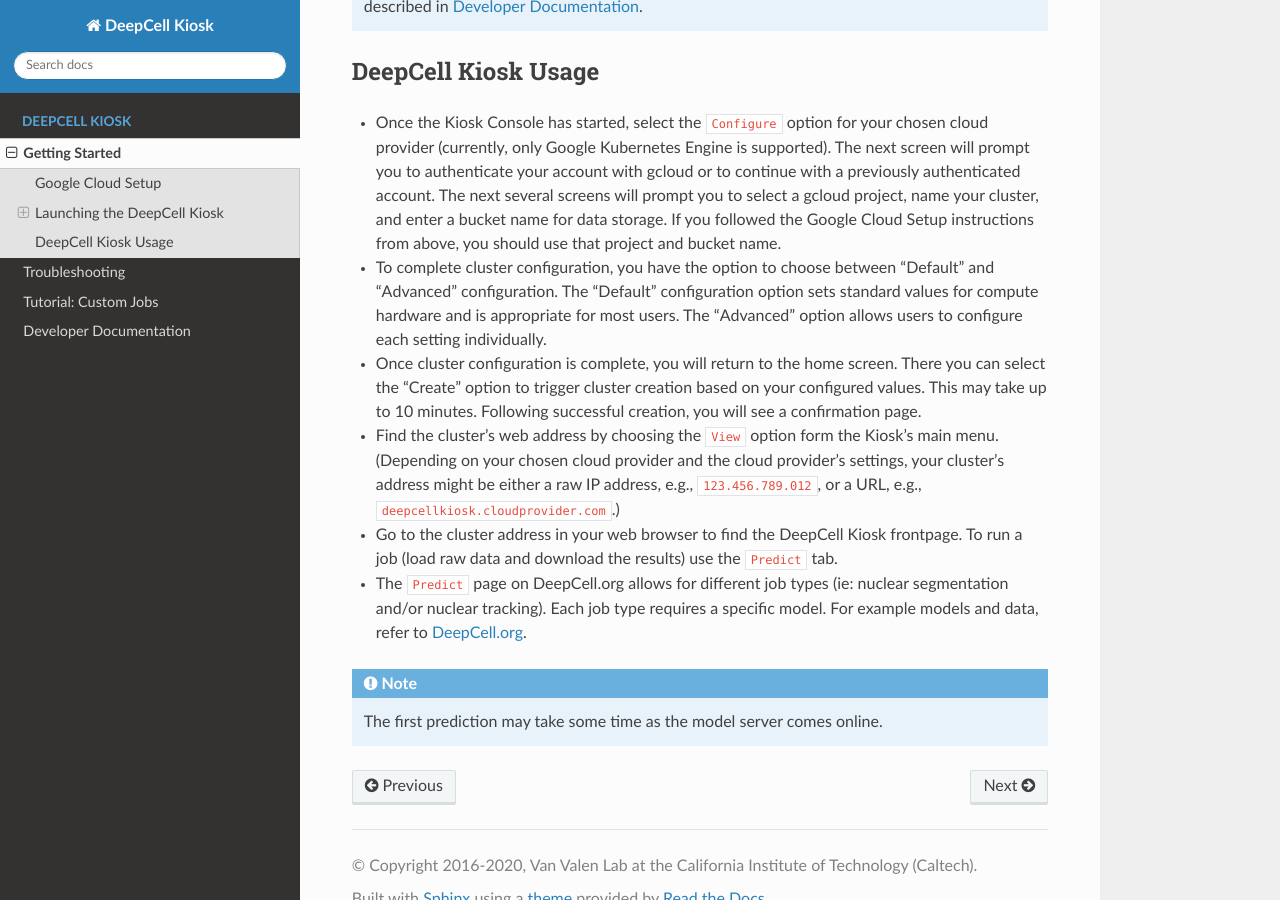
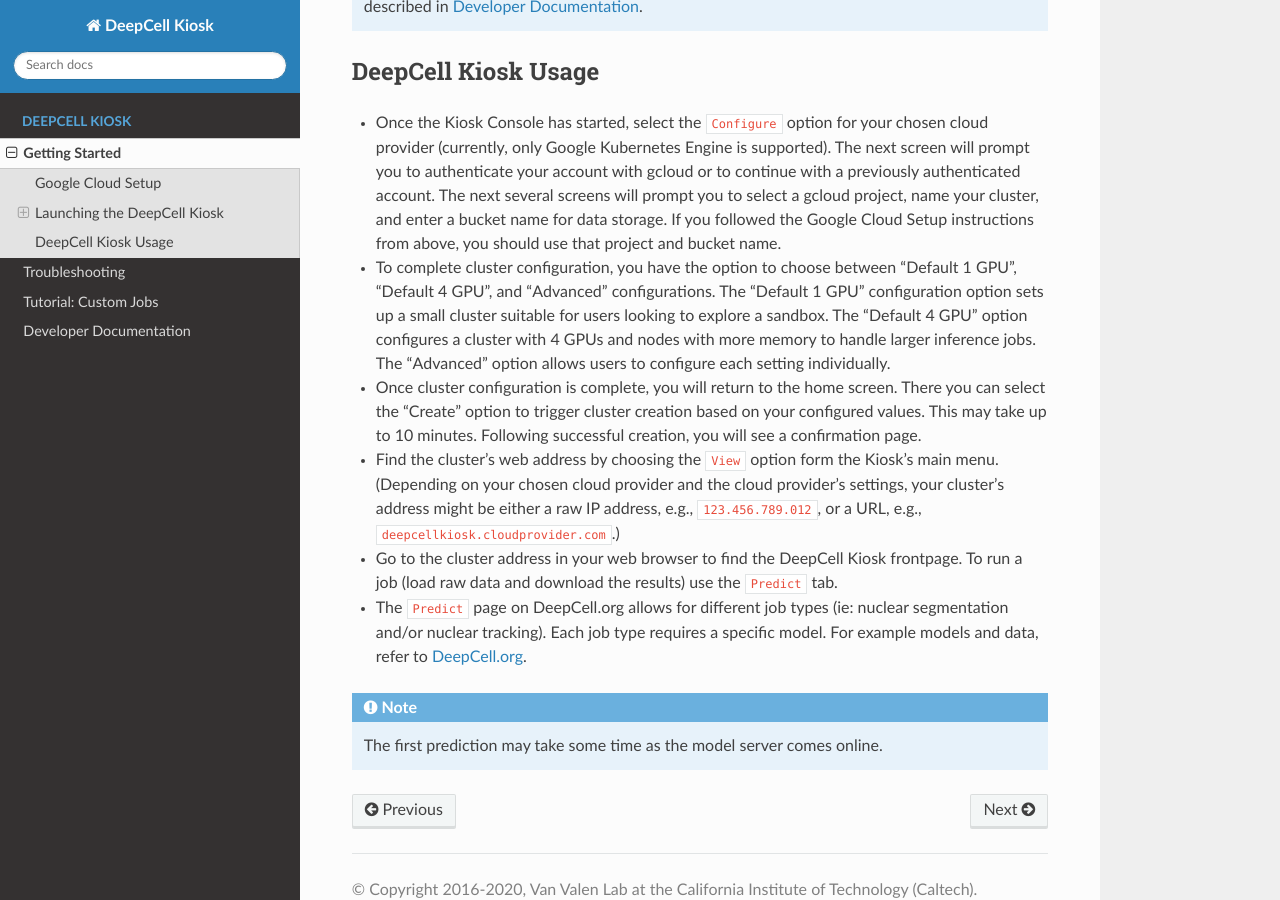
Before and after one commit to vanvalenlab/kiosk-console, a Sphinx documentation site: the page built from docs/source/GETTING_STARTED.rst, in a window 1280 px wide and 900 px high, scrolled down 3800 px. Built offline with Sphinx 7.4.7 and the Read the Docs theme 2.0.0, drawn with Linux system fonts in a browser that asks for light colours.

Commit message:
update docs with new menu option.

```diff
--- a/docs/source/GETTING_STARTED.rst
+++ b/docs/source/GETTING_STARTED.rst
@@ -117,7 +117,7 @@
 
 * Once the Kiosk Console has started, select the ``Configure`` option for your chosen cloud provider (currently, only Google Kubernetes Engine is supported). The next screen will prompt you to authenticate your account with gcloud or to continue with a previously authenticated account. The next several screens will prompt you to select a gcloud project, name your cluster, and enter a bucket name for data storage. If you followed the Google Cloud Setup instructions from above, you should use that project and bucket name.
 
-* To complete cluster configuration, you have the option to choose between "Default" and "Advanced" configuration. The "Default" configuration option sets standard values for compute hardware and is appropriate for most users. The "Advanced" option allows users to configure each setting individually.
+* To complete cluster configuration, you have the option to choose between "Default 1 GPU", "Default 4 GPU", and "Advanced" configurations. The "Default 1 GPU" configuration option sets up a small cluster suitable for users looking to explore a sandbox. The "Default 4 GPU" option configures a cluster with 4 GPUs and nodes with more memory to handle larger inference jobs. The "Advanced" option allows users to configure each setting individually.
 
 * Once cluster configuration is complete, you will return to the home screen. There you can select the "Create" option to trigger cluster creation based on your configured values. This may take up to 10 minutes. Following successful creation, you will see a confirmation page.
 
```
